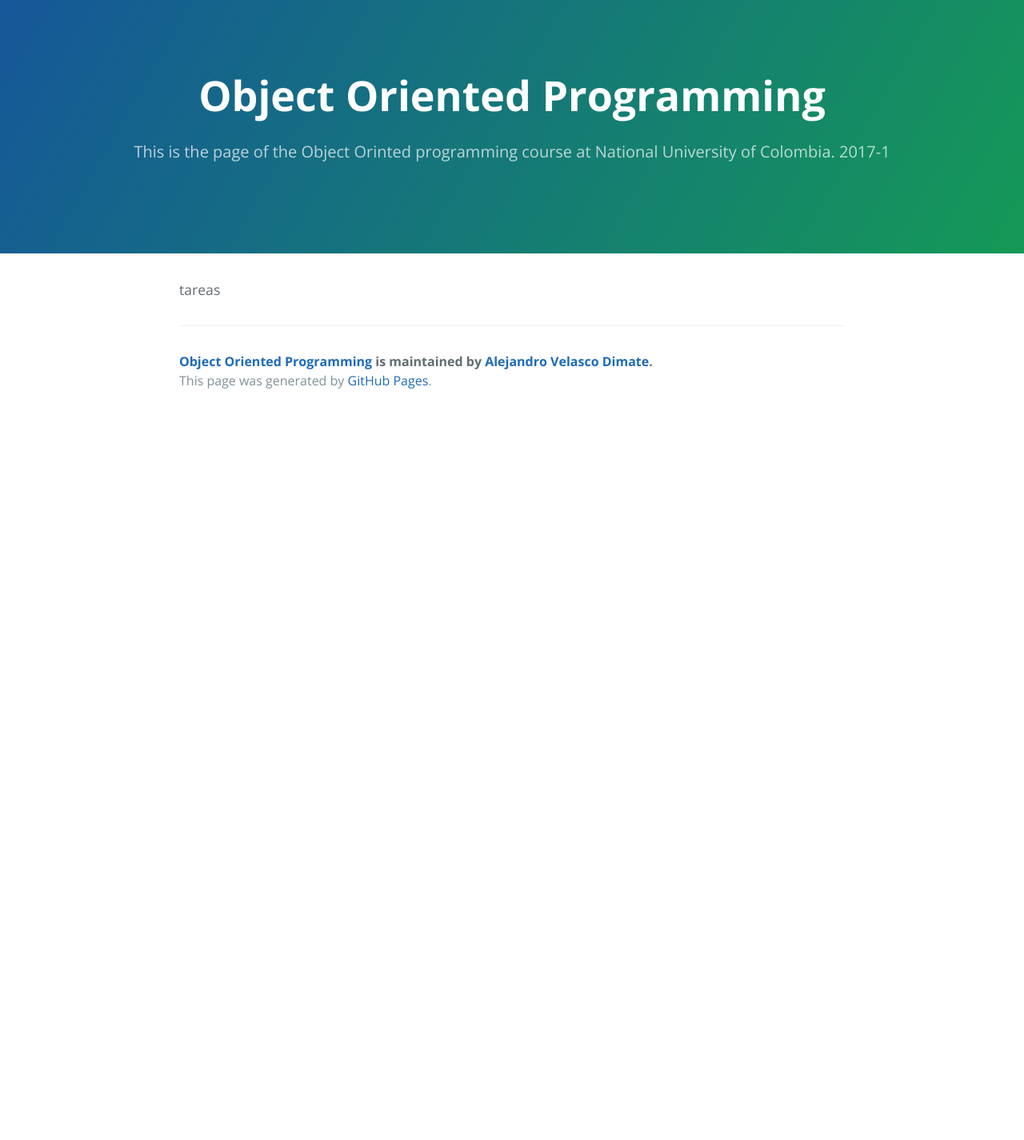
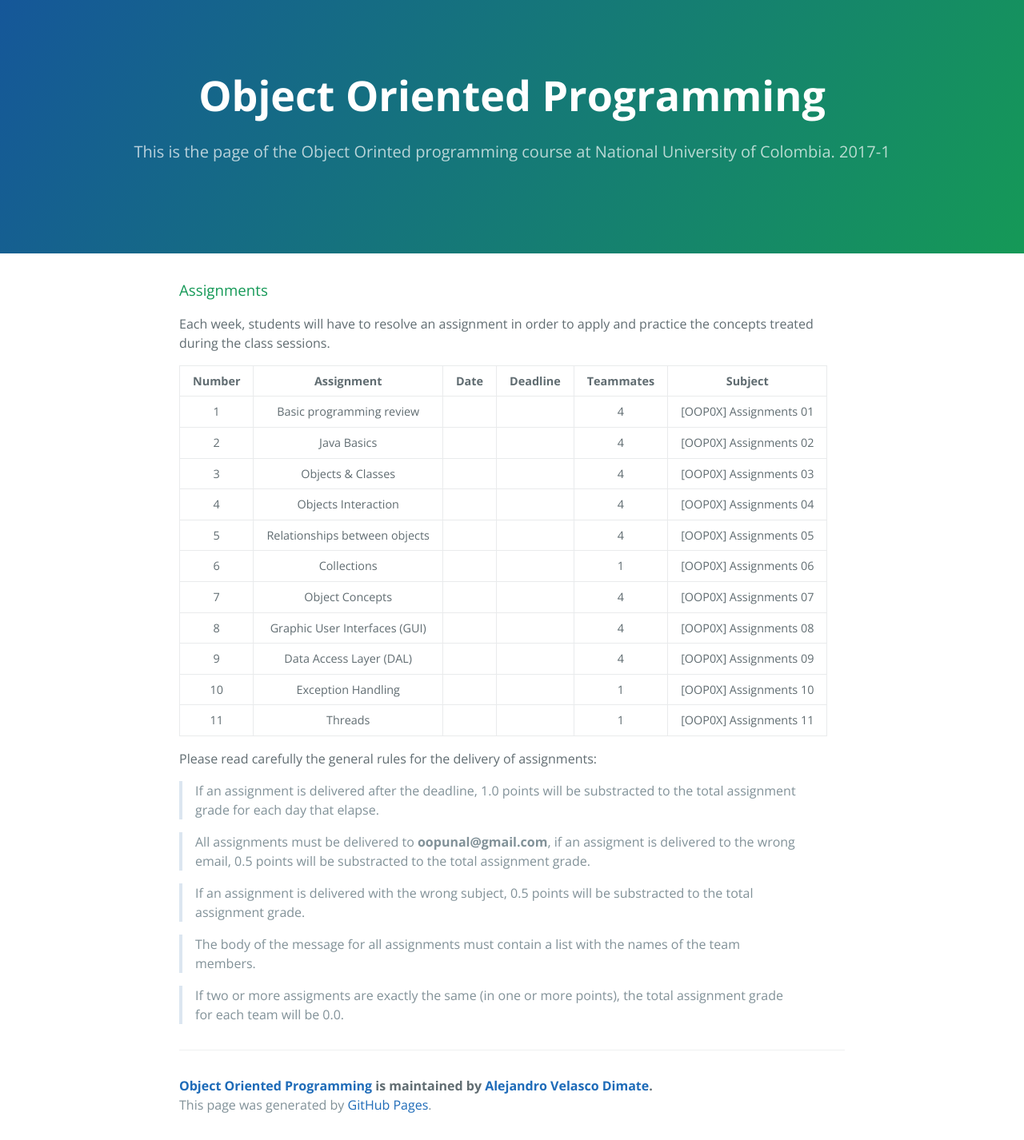
Before and after one commit to oopunal/oopunal.github.io, a Jekyll site: the page built from _posts/2017-01-7-assignments.markdown, in a window 1280 px wide. Shown: the whole page at 80% size. Built offline with Jekyll 4.4.1, drawn with Linux system fonts in a browser that asks for light colours; before the commit the page ends 900 px from its top, so only the background shows below that.

Commit message:
Assignments post added

```diff
--- a/_posts/2017-01-7-assignments.markdown
+++ b/_posts/2017-01-7-assignments.markdown
@@ -5,4 +5,32 @@ date:   2017-01-7 17:50:00
 categories: main
 ---
 
-tareas
+### Assignments
+
+Each week, students will have to resolve an assignment in order to apply and practice the concepts treated during the class sessions.
+
+|Number|Assignment|Date|Deadline|Teammates|Subject|
+|:---:|:---:|:---:|:---:|:---:|
+|1|Basic programming review|||4|[OOP0X] Assignments 01|
+|2|Java Basics |||4|[OOP0X] Assignments 02|
+|3|Objects & Classes |||4|[OOP0X] Assignments 03|
+|4|Objects Interaction |||4|[OOP0X] Assignments 04|
+|5|Relationships between objects |||4|[OOP0X] Assignments 05|
+|6|Collections |||1|[OOP0X] Assignments 06|
+|7|Object Concepts |||4|[OOP0X] Assignments 07|
+|8|Graphic User Interfaces (GUI)|||4|[OOP0X] Assignments 08|
+|9|Data Access Layer (DAL) |||4|[OOP0X] Assignments 09|
+|10|Exception Handling |||1|[OOP0X] Assignments 10|
+|11|Threads|||1|[OOP0X] Assignments 11|
+
+Please read carefully the general rules for the delivery of assignments:
+
+> If an assignment is delivered after the deadline, 1.0 points will be substracted to the total assignment grade for each day that elapse.
+
+> All assignments must be delivered to **oopunal@gmail.com**, if an assigment is delivered to the wrong email, 0.5 points will be substracted to the total assignment grade.
+
+> If an assignment is delivered with the wrong subject, 0.5 points will be substracted to the total assignment grade.
+
+> The body of the message for all assignments must contain a list with the names of the team members.
+
+> If two or more assigments are exactly the same (in one or more points), the total assignment grade for each team will be 0.0.
--- a/_posts/2017-01-7-syllabus.markdown
+++ b/_posts/2017-01-7-syllabus.markdown
@@ -5,7 +5,7 @@ date:   2017-01-7 17:50:00
 categories: main
 ---
 
-### Contents
+### Syllabus
 
 <table>
 <tr class="table-header">
--- a/css/cayman.css
+++ b/css/cayman.css
@@ -5,7 +5,7 @@ body {
   padding: 0;
   margin: 0;
   font-family: "Open Sans", "Helvetica Neue", Helvetica, Arial, sans-serif;
-  font-size: 16px;
+  font-size: 15px;
   line-height: 1.5;
   color: #606c71; }
 
@@ -100,11 +100,11 @@ a {
       max-width: 64rem;
       padding: 2rem 6rem;
       margin: 0 auto;
-      font-size: 1.1rem; } }
+      font-size: 1rem; } }
   @media screen and (min-width: 42em) and (max-width: 64em) {
     .main-content {
       padding: 2rem 4rem;
-      font-size: 1.1rem; } }
+      font-size: 1rem; } }
   @media screen and (max-width: 42em) {
     .main-content {
       padding: 2rem 1rem;
--- a/index.markdown
+++ b/index.markdown
@@ -46,7 +46,8 @@ public static void printCourseInformation(){
 
 > Computers can be used only if their use is related to the current class.
 
-> The 5% bonus over the final grade is related to the class assistance, the compilance of all activities and assisntance of or seminaries organized by the Colectivo de Investigación en Ingeniería de Software **ColSWE**.
+> The 5% bonus over the final grade is related to the class assistance, the compilance of all activities and assistance of seminaries organized by the Colectivo de Investigación en Ingeniería de Software **ColSWE**.
+
 
 ### Contents
 
```
Also changed, not shown: 4 other files.
